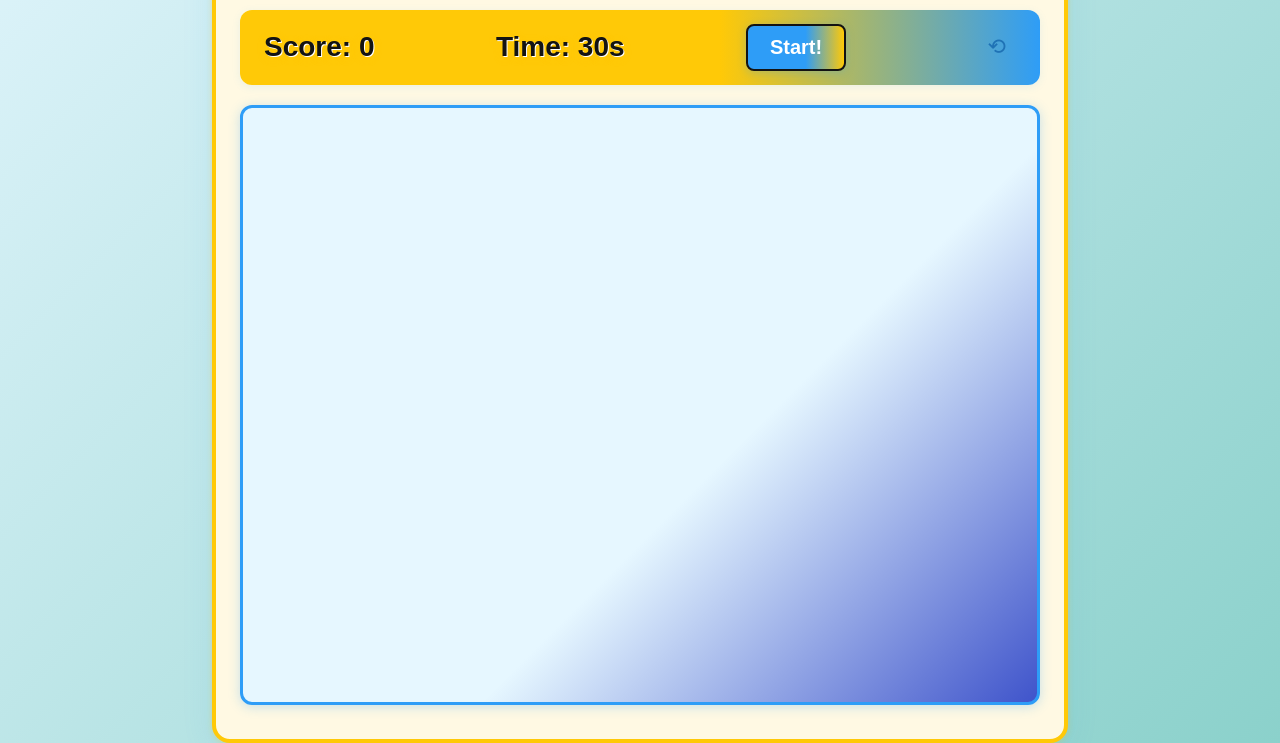
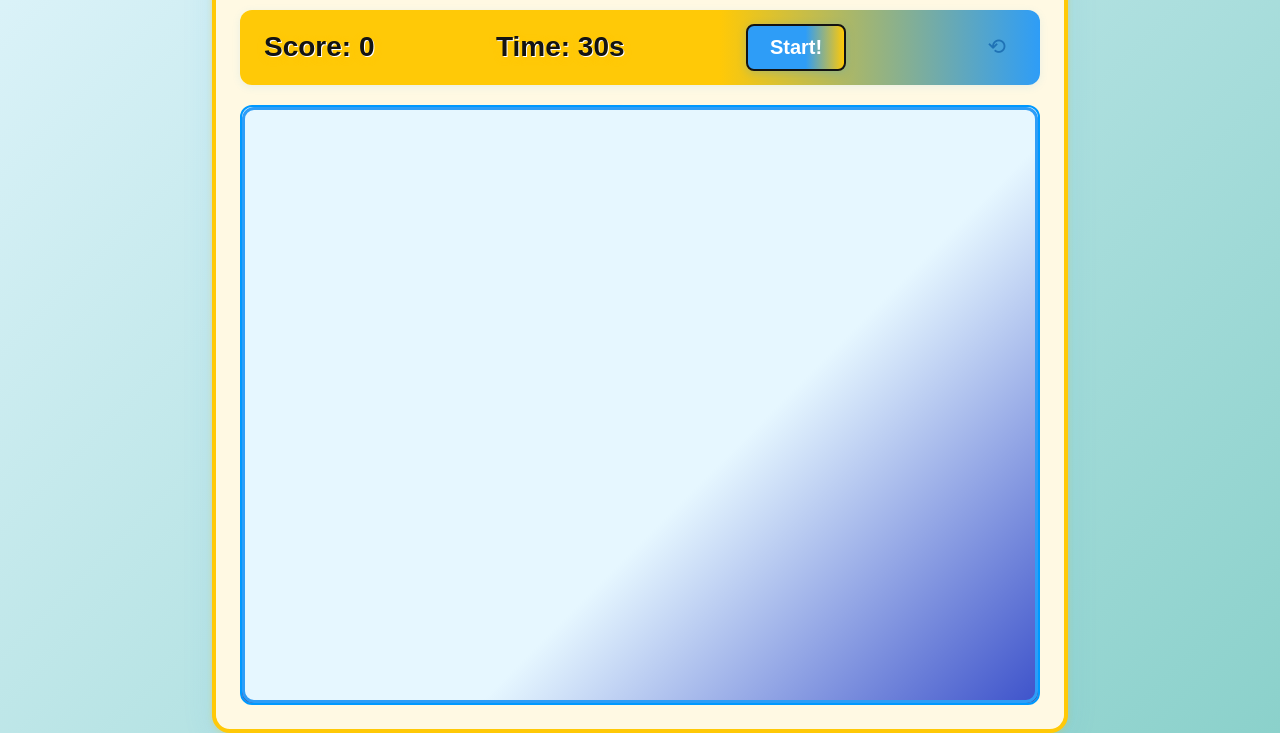
Before and after one commit to NaomiBirkett/06-Charity-Water-Drop-Game, a plain HTML site: page index.html in a window 1280 px wide. Shown: the part 299-1042 px from the top of the page. Drawn offline with Linux system fonts and the light colour scheme; a web font is replaced by a local one.

Commit message:
Add water level update feature and enhance game container styling

```diff
--- a/index.html
+++ b/index.html
@@ -1,5 +1,6 @@
 <!DOCTYPE html>
 <html lang="en">
+
 <head>
     <meta charset="UTF-8">
     <meta name="viewport" content="width=device-width, initial-scale=1.0">
@@ -9,10 +10,12 @@
     <link rel="preconnect" href="https://fonts.gstatic.com" crossorigin>
     <link href="https://fonts.googleapis.com/css2?family=Avenir:wght@400;700&display=swap" rel="stylesheet">
 </head>
+
 <body>
     <div class="game-wrapper">
         <h1 class="game-title">Charity:Water Drop</h1>
         <p class="game-tagline">Catch the drops to hydrate the world!</p>
+
         <div class="logo-difficulty-row">
             <div class="high-score-display">
                 High Score: <span id="high-score">0</span>
@@ -30,6 +33,7 @@
                 </select>
             </div>
         </div>
+
         <div class="score-panel">
             <div class="score">Score: <span id="score">0</span></div>
             <div class="timer">Time: <span id="time">30</span>s</div>
@@ -37,15 +41,22 @@
             <button id="restart-game-btn" class="restart-game-btn" title="Restart Game">⟲</button>
         </div>
 
-        <div id="game-container">
+        <div id="game-container-wrapper">
+          <div id="game-container"></div>
+           <div id="water-fill"></div>
         </div>
+
         <div id="end-game-screen" class="d-none text-center" style="position:absolute;top:0;left:0;width:100%;height:100%;background:rgba(147, 158, 232, 0.95);display:none;flex-direction:column;justify-content:center;align-items:center;z-index:10;">
             <h2>Time's Up!</h2>
             <p>Your Score: <span id="final-score">0</span></p>
             <button id="restart-btn" class="btn btn-primary">Play Again</button>
         </div>
     </div>
-    <canvas id="confetti-canvas" style="position:fixed;top:0;left:0;width:100vw;height:100vh;pointer-events:none;z-index:9999;display:none;"></canvas>
+
+    <canvas id="confetti-canvas" style="position:fixed;top:0;left:0;width:100vw;height:100vh;pointer-events:none;z-index:9999;display:none;">
+    </canvas>
+
     <script src="script.js"></script>
 </body>
+
 </html>
--- a/script.js
+++ b/script.js
@@ -51,6 +51,18 @@ function playDropSound() {
   }
 }
 
+function updateWaterLevel() {
+  const fill = document.getElementById("water-fill");
+  const fillPercent = Math.min(score / 50, 1); // Cap at 100%
+  console.log("Updating fill height to", fillPercent * 100 + "%");
+  fill.style.height = `${fillPercent * 100}%`;
+
+  if (fillPercent === 1) {
+    console.log("You hydrated the whole community!");
+    // Optional: trigger confetti, sound, or a fun message here
+  }
+}
+
 // Wait for button click to start the game
 document.addEventListener("DOMContentLoaded", function() {
   loadHighScore();
@@ -65,6 +77,7 @@ document.addEventListener("DOMContentLoaded", function() {
     // Optionally reset score and timer display
     document.getElementById("score").textContent = 0;
     document.getElementById("time").textContent = 30;
+    document.getElementById("water-fill").style.height = "0%";
     // Do NOT call startGame here
   });
   const resetBtn = document.getElementById("reset-high-score-btn");
@@ -226,6 +239,7 @@ function createDrop(settings = DIFFICULTY_SETTINGS.medium) {
       if (!gameRunning) return;
       playDropSound();
       score += 5;
+      updateWaterLevel();
       document.getElementById("score").textContent = score;
       canWrapper.remove();
       canWrapper.removeEventListener("click", handleCanClick);
@@ -239,6 +253,7 @@ function createDrop(settings = DIFFICULTY_SETTINGS.medium) {
       if (!gameRunning) return;
       playDropSound();
       score -= 5;
+      updateWaterLevel();
       document.getElementById("score").textContent = score;
       drop.remove();
       drop.removeEventListener("click", handleBadDropClick);
@@ -251,6 +266,7 @@ function createDrop(settings = DIFFICULTY_SETTINGS.medium) {
       if (!gameRunning) return;
       playDropSound();
       score++;
+      updateWaterLevel();
       document.getElementById("score").textContent = score;
       drop.remove();
       drop.removeEventListener("click", handleDropClick);
@@ -327,3 +343,9 @@ function endGame(lost = false) {
     showConfetti();
   }
 }
+
+document.body.addEventListener("click", (e) => {
+  showSplash(e.clientX, e.clientY);
+  score += 1;
+  updateWaterLevel();
+});
--- a/styles.css
+++ b/styles.css
@@ -222,9 +222,26 @@ body {
     letter-spacing: 1px;
 }
 
+#game-container-wrapper {
+  position: relative;
+  width: 100%;
+  height: 600px;
+  border-radius: 12px;
+  overflow: hidden;
+  border: 2px solid #0099ff;
+  background: linear-gradient(to bottom, #e9f8ff, #cceaf9);
+  box-shadow: inset 0 0 10px rgba(0, 0, 0, 0.05);
+  display: flex;
+  align-items: stretch;
+  justify-content: stretch;
+}
+
 #game-container {
-    width: 800px;
-    height: 600px;
+    position: relative;
+    top: 0;
+    left: 0;
+    width: 100%;
+    height: 100%;
     background: linear-gradient(135deg, #E6F7FF 60%, #3f54cb 100%);
     border: 3px solid #2E9DF7;
     border-radius: 12px;
@@ -232,6 +249,19 @@ body {
     overflow: hidden;
     margin-bottom: 10px;
     box-shadow: 0 2px 12px #2E9DF744;
+    z-index: 1;
+}
+
+#water-fill {
+  position: absolute;
+  bottom: 0;
+  left: 0;
+  width: 100%;
+  height: 50%;
+  background: rgba(11, 43, 147, 0.8);
+  transition: height 0.4s ease;
+  z-index: 0;
+  pointer-events: none;
 }
 
 .water-drop {
```
